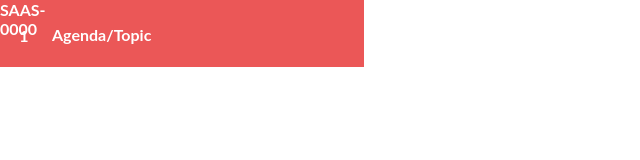
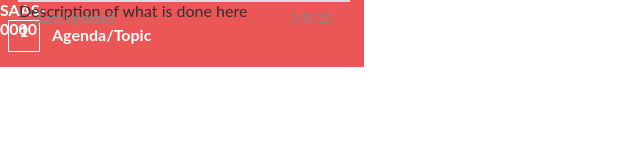
Before and after one commit to LizMirandaT/2Parcial, a React app: page / in a window 1280 px wide. Shown: the whole page, without its empty margins (0-640 px from the left). Built offline with nearby package versions, Linux system fonts and the light colour scheme.

Commit message:
Segundo componente

```diff
--- a/src/components/Cabecera.jsx
+++ b/src/components/Cabecera.jsx
@@ -1,5 +1,6 @@
 import React from 'react'
 import '../styles/Cabecera.css'
+import { PiePagina } from './PiePagina'
 function Cabecera() {
     const titulo = 'Agenda/Topic'
     const numero = '1'
@@ -14,7 +15,7 @@ function Cabecera() {
         </div>
         <div className='vector'>
         </div>
-
+        <PiePagina></PiePagina>
     </div>
     )
 }
--- /dev/null
+++ b/src/components/PiePagina.jsx
@@ -0,0 +1,22 @@
+import React from 'react'
+import '../styles/PiePagina.css'
+function PiePagina() {
+    const description='Description of what is done here'
+    const last = 'Last Updated'
+    const fecha = '3/8/20'
+  return (
+    <div className='piedepagina'>
+        <div className='description'>
+            {description}
+        </div>
+        <div className='last'>
+            {last}
+        </div>
+        <div className='date'>
+            {fecha}
+        </div>
+    </div>
+  )
+}
+
+export {PiePagina}
--- a/src/styles/Cabecera.css
+++ b/src/styles/Cabecera.css
@@ -1,25 +1,30 @@
 .cabecera{
     width: 364px;
     height: 67px;
+    /* Red */
     background: #EB5757;
+
+    /* Inside auto layout */
+
     flex: none;
     order: 0;
     flex-grow: 0;
 }
 .numerito{
+
+box-sizing: border-box;
 position: absolute;
-    width: 10px;
-    height: 19px;
-    left: 19px;
-    top: 26px;
-
+width: 32px;
+height: 32px;
+left: 8px;
+top: 20px;
+border: 1px solid #FFFFFF;
     font-family: 'Lato';
     font-style: normal;
     font-weight: 700;
     font-size: 16px;
     line-height: 19px;
     text-align: center;
-
     color: #FFFFFF;
 }
 .agenda{
--- /dev/null
+++ b/src/styles/PiePagina.css
@@ -0,0 +1,72 @@
+.piedepagina{
+    position: absolute;
+    width: 330px;
+    height: 0px;
+    left: 18px;
+    top: 0px;
+
+    /* Border */
+
+    border: 1px solid #DBDBDB;
+}
+.description{
+    width: 321px;
+height: 19px;
+
+font-family: 'Lato';
+font-style: normal;
+font-weight: 400;
+font-size: 16px;
+line-height: 19px;
+
+/* Text Black */
+
+color: #2F2F2F;
+
+
+/* Inside auto layout */
+
+flex: none;
+order: 0;
+flex-grow: 0;
+}
+.last{
+
+position: absolute;
+width: 76px;
+height: 16px;
+left: 19px;
+top: 9px;
+
+font-family: 'Lato';
+font-style: normal;
+font-weight: 400;
+font-size: 13px;
+line-height: 16px;
+/* identical to box height */
+
+
+/* Light Text */
+
+color: #888888;
+}
+.date{
+    position: absolute;
+width: 58px;
+height: 16px;
+right: 17px;
+top: 9px;
+
+font-family: 'Lato';
+font-style: normal;
+font-weight: 400;
+font-size: 13px;
+line-height: 16px;
+/* identical to box height */
+
+text-align: right;
+
+/* Light Text */
+
+color: #888888;
+}
```
Lines whose indentation alone changed are shown as unchanged.
